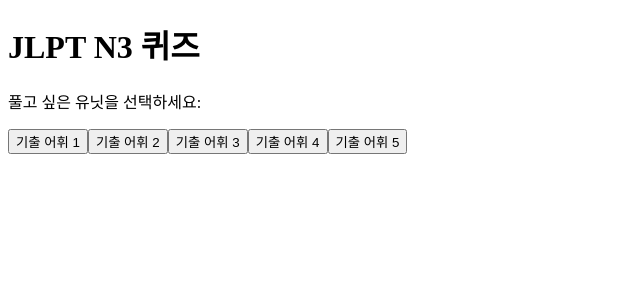
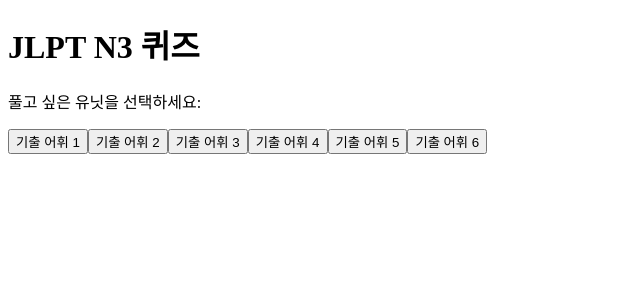
Before and after one commit to kyomusyugi/JLPT_N3, a Next.js app: page / in a window 1280 px wide. Shown: the top 300 px of the page, without its empty margins (0-640 px from the left). Built offline with nearby package versions, Linux system fonts and the light colour scheme.

Commit message:
Update page.tsx

```diff
--- a/app/page.tsx
+++ b/app/page.tsx
@@ -6,6 +6,7 @@
 import { words_03 } from "@/lib/words_03";
 import { words_04 } from "@/lib/words_04";
 import { words_05 } from "@/lib/words_05";
+import { words_06 } from "@/lib/words_06";
 import QuizPage from "@/components/quizpage";
 
 const units = {
@@ -14,6 +15,7 @@
   "기출 어휘 3": words_03,
   "기출 어휘 4": words_04,
   "기출 어휘 5": words_05,
+  "기출 어휘 6": words_06,
 };
 
 export default function HomePage() {
```
